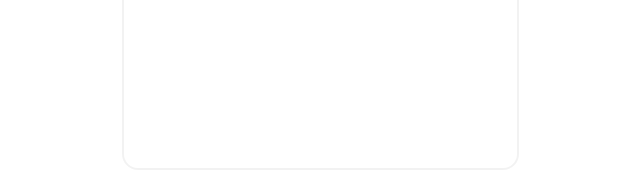
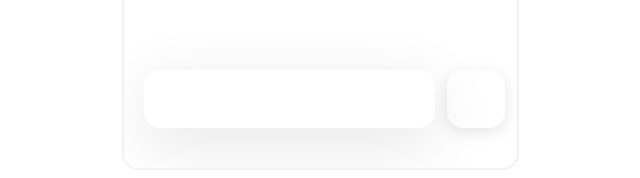
Before and after one commit to torolchuk/interpreter, a SvelteKit app: page / in a window 1280 px wide. Shown: the part 584-762 px from the top of the page, without its empty margins (320-960 px from the left). Built offline with nearby package versions, Linux system fonts and the light colour scheme.

Commit message:
Input container: part 1

```diff
--- /dev/null
+++ b/src/lib/Input.svelte
@@ -0,0 +1,45 @@
+<script>
+
+</script>
+
+<style>
+  .wrapper {
+    padding-left: 20px;
+    display: flex;
+  }
+
+  .input-container {
+    height: 58px;
+    box-shadow: 0 16px 64px 0 rgba(0, 0, 0, .1);
+    border-radius: 16px;
+    padding: 0 20px;
+    margin-right: 12px;
+    flex-grow: 1;
+  }
+
+  .settings-button {
+    margin-right: 12px;
+    height: 58px;
+    width: 58px;
+    box-shadow: 0 4px 16px 0 rgba(0, 0, 0, .1);
+    border-radius: 16px;
+  }
+
+  .save-button {
+    widht: 58px;
+    height: 58px;
+    background-color: #FFCC00;
+  }
+</style>
+
+<div class="wrapper">
+  <div class="input-container">
+
+  </div>
+  <div class="settings-button">
+
+  </div>
+  <div class="save-button">
+
+  </div>
+</div>
--- a/src/routes/+page.svelte
+++ b/src/routes/+page.svelte
@@ -1,5 +1,25 @@
 <script>
-  import Header from "./Header.svelte";
+  import Header from "$lib/Header.svelte";
+  import Input from "$lib/Input.svelte";
 </script>
 
+<style>
+  .page-container {
+    height: calc(100% - 100px);
+    margin: 0 0 50px;
+    display: flex;
+    flex-direction: column;
+  }
+
+  .input-box {
+    margin-top: auto;
+  }
+</style>
+
 <Header />
+
+<div class="page-container">
+  <div class="input-box">
+    <Input />
+  </div>
+</div>
```
Also changed, not shown: src/lib/Header.svelte (renamed from src/routes/Header.svelte).
